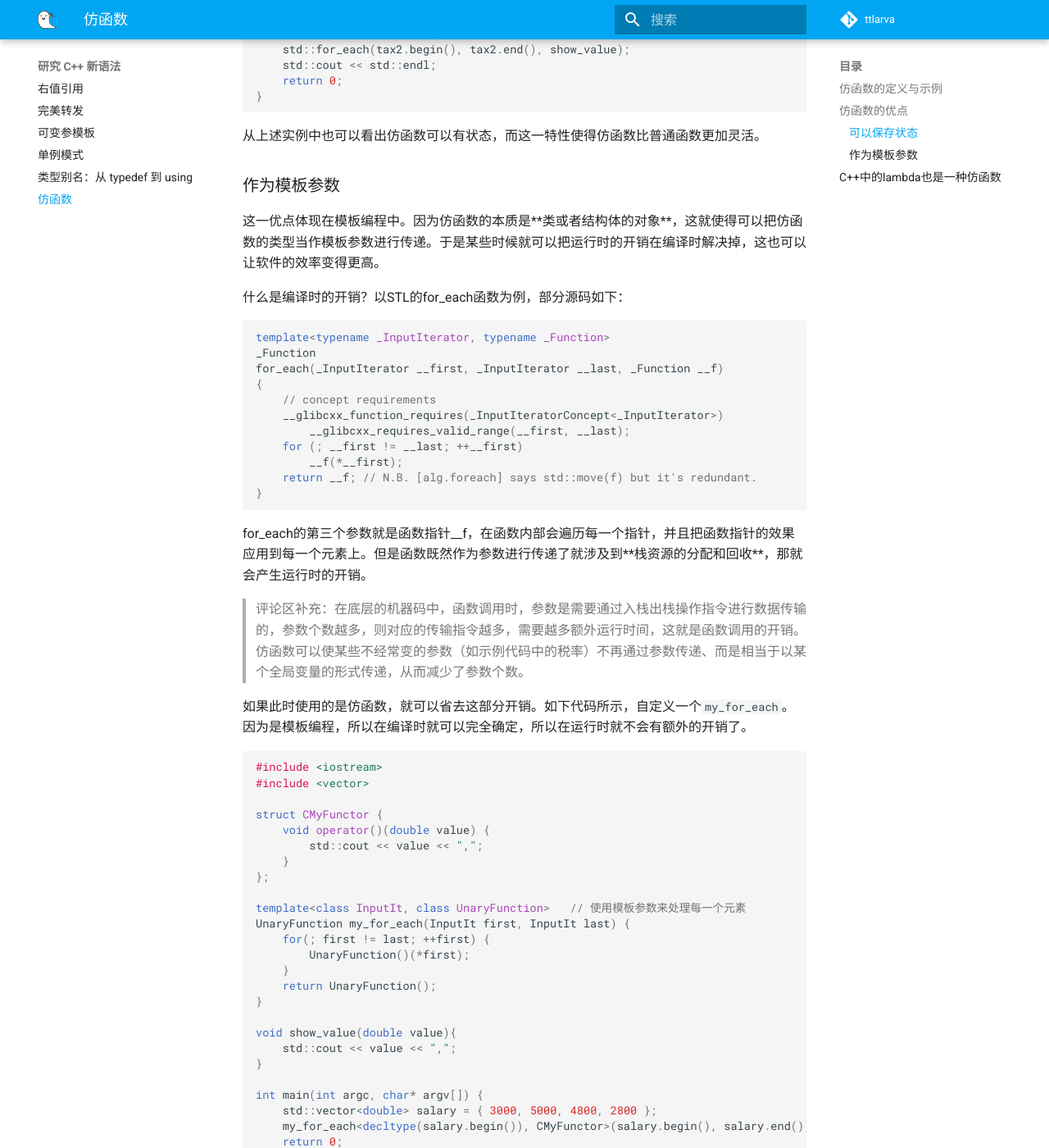
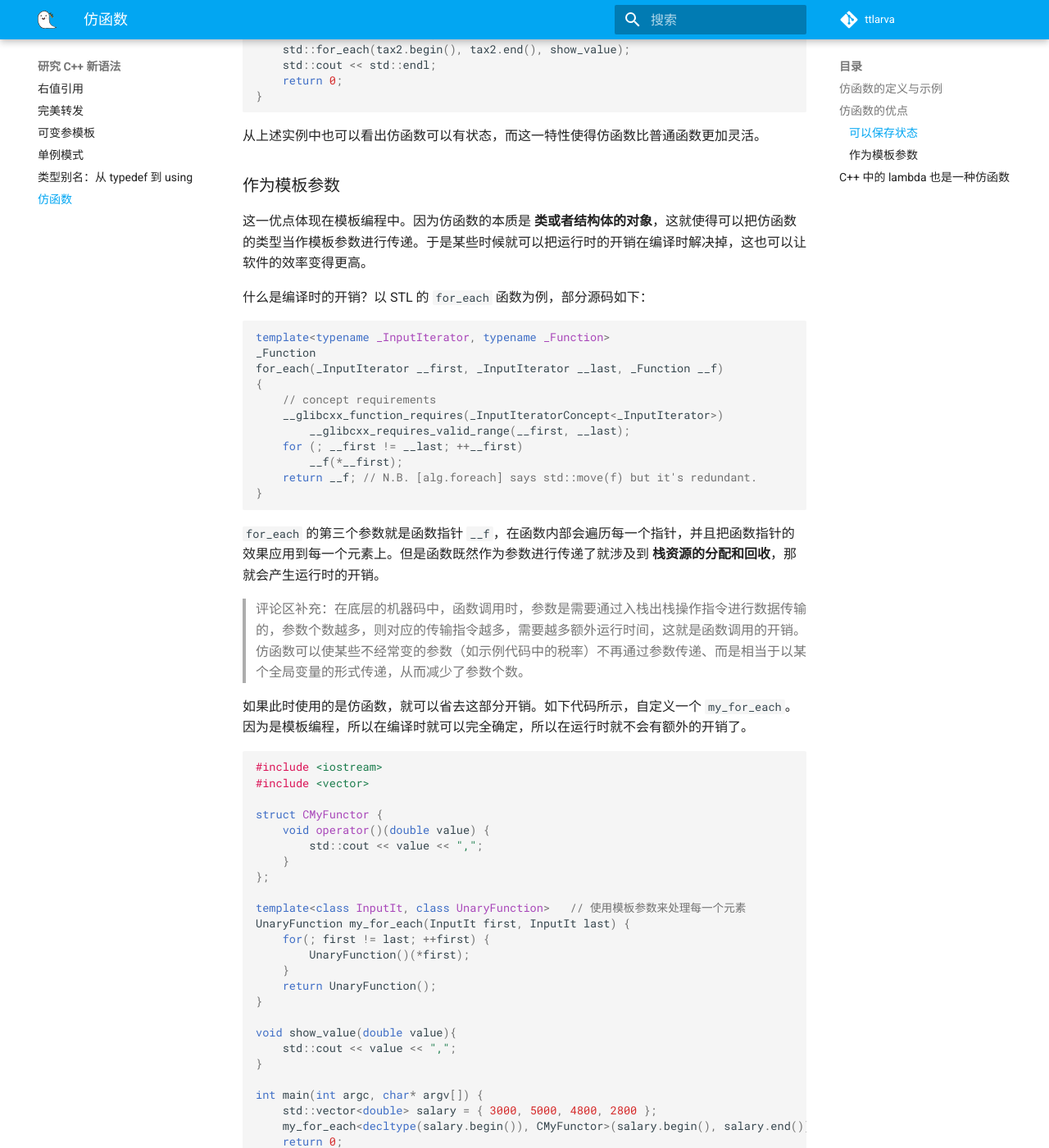
Before and after one commit to ttttLarva/Larva, an MkDocs documentation site: the page built from docs/learn_cpp/06_functor.md, in a window 1280 px wide and 1400 px high, scrolled down 3614 px. Shown: the whole window at 82% size. Built offline with MkDocs 1.6.1 and Material for MkDocs 9.7.7, drawn with Linux system fonts in a browser that asks for light colours; emoji names are drawn with the system emoji font; comment, search, counter and statistics services are not loaded; the version menu is left out; some of the changed text lies outside the part shown.

````diff
--- a/docs/learn_cpp/06_functor.md
+++ b/docs/learn_cpp/06_functor.md
@@ -1,20 +1,21 @@
 # 仿函数
+
 
 :earth_asia: **Bilibili视频传送门：** [C++新标准006_百变函数](https://www.bilibili.com/video/BV17Y411b769?spm_id_from=333.999.0.0) :earth_asia:
 
 
-
 本期视频和大家分享一下仿函数这个知识点。本视频包括三个主要内容：
 
-* 仿函数的定义
-* 仿函数的两大优点
-* lambda函数也是一种仿函数
+
+- 仿函数的定义
+- 仿函数的两大优点
+- lambda 函数也是一种仿函数
 
 
 
 ## 仿函数的定义与示例
 
-西方有句谚语：如果一个东西看起来像鸭子，走起来像鸭子，那么它就是一只鸭子。而如果一样东西，不是函数，但是具有函数的性质，例如可以像函数一样调用、传参、返回值，那它是什么呢？C++中将其称为**仿函数**。
+西方有句谚语：如果一个东西看起来像鸭子，走起来像鸭子，那么它就是一只鸭子。而如果一样东西，不是函数，但是具有函数的性质，例如可以像函数一样调用、传参、返回值，那它是什么呢？C++ 中将其称为 **仿函数**。
 
 中规中矩的定义和调用函数方式：
 
@@ -30,7 +31,7 @@ int main(int argc, char* argv[]) {
 }
 ```
 
-仿函数不是函数，但是可以像函数一样调用、传参、返回值。那么如何定义仿函数？答案是重载**括号运算符**。如下代码是一个仿函数示例。
+仿函数不是函数，但是可以像函数一样调用、传参、返回值。那么如何定义仿函数？答案是重载 **括号运算符**。如下代码是一个仿函数示例。
 
 ```c++
 #include <iostream>
@@ -53,7 +54,7 @@ int main(int argc, char* argv[]) {
 
 
 
-现代C++代码中会大量使用仿函数，如[OneFlow的算子层](https://github.com/Oneflow-Inc/oneflow/blob/master/oneflow/core/functional/impl/math_functor.cpp) ：
+现代 C++ 代码中会大量使用仿函数，如 [OneFlow 的算子层](https://github.com/Oneflow-Inc/oneflow/blob/master/oneflow/core/functional/impl/math_functor.cpp) ：
 
 ```c++
 class ReduceSumFunctor {
@@ -85,7 +86,7 @@ class ReduceSumFunctor {
 };
 ```
 
-再如[OneFlow类工厂](https://github.com/Oneflow-Inc/oneflow/blob/master/oneflow/core/cuda/elementwise.cuh)：
+再如 [OneFlow 类工厂](https://github.com/Oneflow-Inc/oneflow/blob/master/oneflow/core/cuda/elementwise.cuh)：
 
 ```c++
 template<typename FunctorT>
@@ -102,8 +103,8 @@ struct SimpleFactory {
 
 ## 仿函数的优点
 
-* 可以保存状态
-* 作为模板参数
+- 可以保存状态
+- 作为模板参数
 
 
 
@@ -127,7 +128,7 @@ void show_value(double value) {
 
 int main(int argc, char* argv[])
     std::vector<double> salary = { 3000, 5000, 4800, 2800 };  // 收入
-    std::vector<double> tax(4);                             // 税结果
+    std::vector<double> tax(4);                               // 税结果
 
     std::transform(salary.begin(), salary.end(), tax.begin(), calc_tax);  // 遍历和计算税率
     std::for_each(salary.begin(), salary.end(), show_value);
@@ -138,7 +139,7 @@ int main(int argc, char* argv[])
 
 ```
 
-当存在**多种税率**的时候，需要重写calc_tax函数。常见的做法是将税率作为函数参数，即：
+当存在 **多种税率** 的时候，需要重写 `calc_tax` 函数。常见的做法是将税率作为函数参数，即：
 
 ```c++
 double calc_tax_two_args(double salary, double rate) {
@@ -146,7 +147,7 @@ double calc_tax_two_args(double salary, double rate) {
 }
 ```
 
-但是STL的`transform`函数接受的函数类型只允许有一个参数，`calc_tax_two_args`会出现编译不通过问题。以上问题可以通过仿函数得到解决。如下列代码所示，使用`_rate`保存税率，在新建实例的时候可以自定义税率，同时保持`operator`函数仍然只有一个参数。
+但是 STL 的 `transform` 函数接受的函数类型只允许有一个参数，`calc_tax_two_args` 会出现编译不通过问题。以上问题可以通过仿函数得到解决。如下列代码所示，使用 `_rate` 保存税率，在新建实例的时候可以自定义税率，同时保持 `operator` 函数仍然只有一个参数。
 
 ```c++
 #include <iostream>
@@ -194,9 +195,9 @@ int main(int argc, char* argv[]) {
 
 ### 作为模板参数
 
-这一优点体现在模板编程中。因为仿函数的本质是**类或者结构体的对象**，这就使得可以把仿函数的类型当作模板参数进行传递。于是某些时候就可以把运行时的开销在编译时解决掉，这也可以让软件的效率变得更高。
+这一优点体现在模板编程中。因为仿函数的本质是 **类或者结构体的对象**，这就使得可以把仿函数的类型当作模板参数进行传递。于是某些时候就可以把运行时的开销在编译时解决掉，这也可以让软件的效率变得更高。
 
-什么是编译时的开销？以STL的for_each函数为例，部分源码如下：
+什么是编译时的开销？以 STL 的 `for_each` 函数为例，部分源码如下：
 
 ```c++
 template<typename _InputIterator, typename _Function>
@@ -212,11 +213,11 @@ for_each(_InputIterator __first, _InputIterator __last, _Function __f)
 }
 ```
 
-for_each的第三个参数就是函数指针__f，在函数内部会遍历每一个指针，并且把函数指针的效果应用到每一个元素上。但是函数既然作为参数进行传递了就涉及到**栈资源的分配和回收**，那就会产生运行时的开销。
+`for_each` 的第三个参数就是函数指针 `__f`，在函数内部会遍历每一个指针，并且把函数指针的效果应用到每一个元素上。但是函数既然作为参数进行传递了就涉及到 **栈资源的分配和回收**，那就会产生运行时的开销。
 
 > 评论区补充：在底层的机器码中，函数调用时，参数是需要通过入栈出栈操作指令进行数据传输的，参数个数越多，则对应的传输指令越多，需要越多额外运行时间，这就是函数调用的开销。仿函数可以使某些不经常变的参数（如示例代码中的税率）不再通过参数传递、而是相当于以某个全局变量的形式传递，从而减少了参数个数。
 
-如果此时使用的是仿函数，就可以省去这部分开销。如下代码所示，自定义一个`my_for_each`。因为是模板编程，所以在编译时就可以完全确定，所以在运行时就不会有额外的开销了。
+如果此时使用的是仿函数，就可以省去这部分开销。如下代码所示，自定义一个 `my_for_each`。因为是模板编程，所以在编译时就可以完全确定，所以在运行时就不会有额外的开销了。
 
 ```c++
 #include <iostream>
````
Also changed, not shown: other parts of docs/learn_cpp/06_functor.md (+5 -3 lines).
